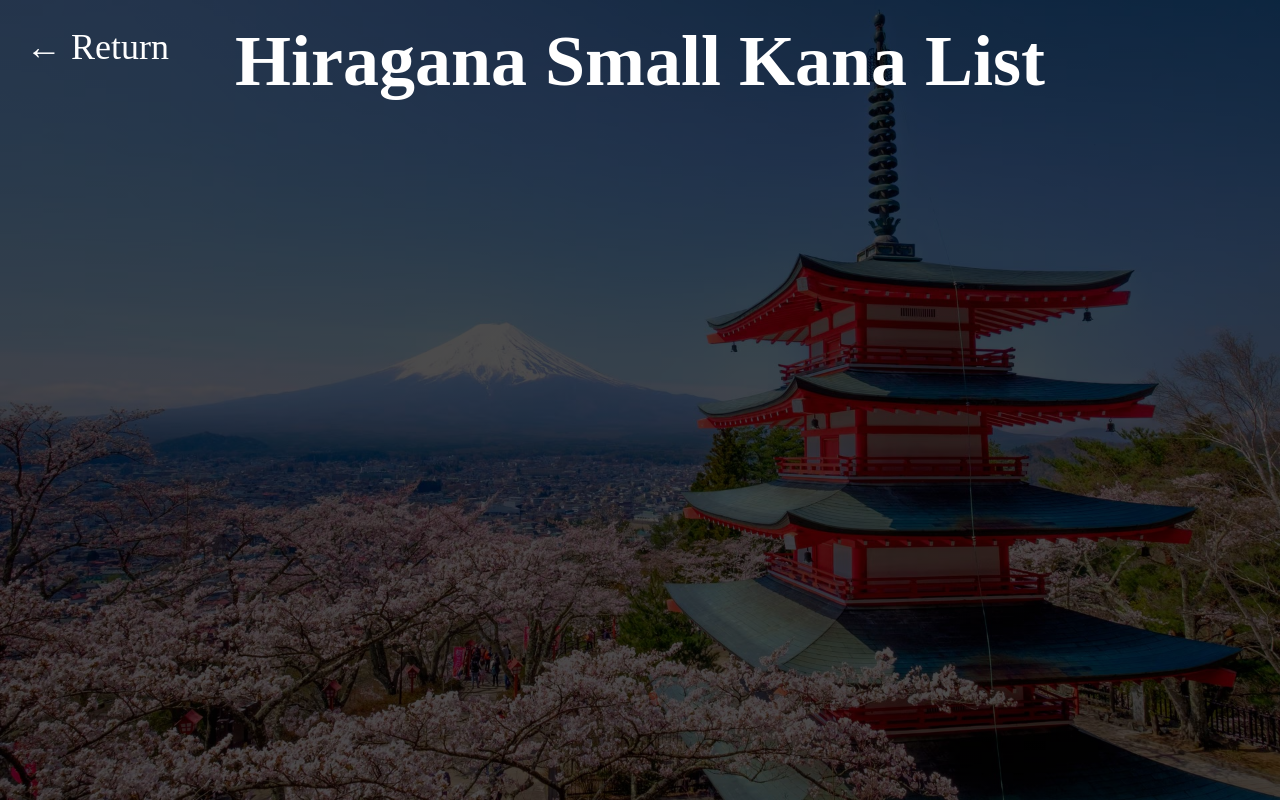
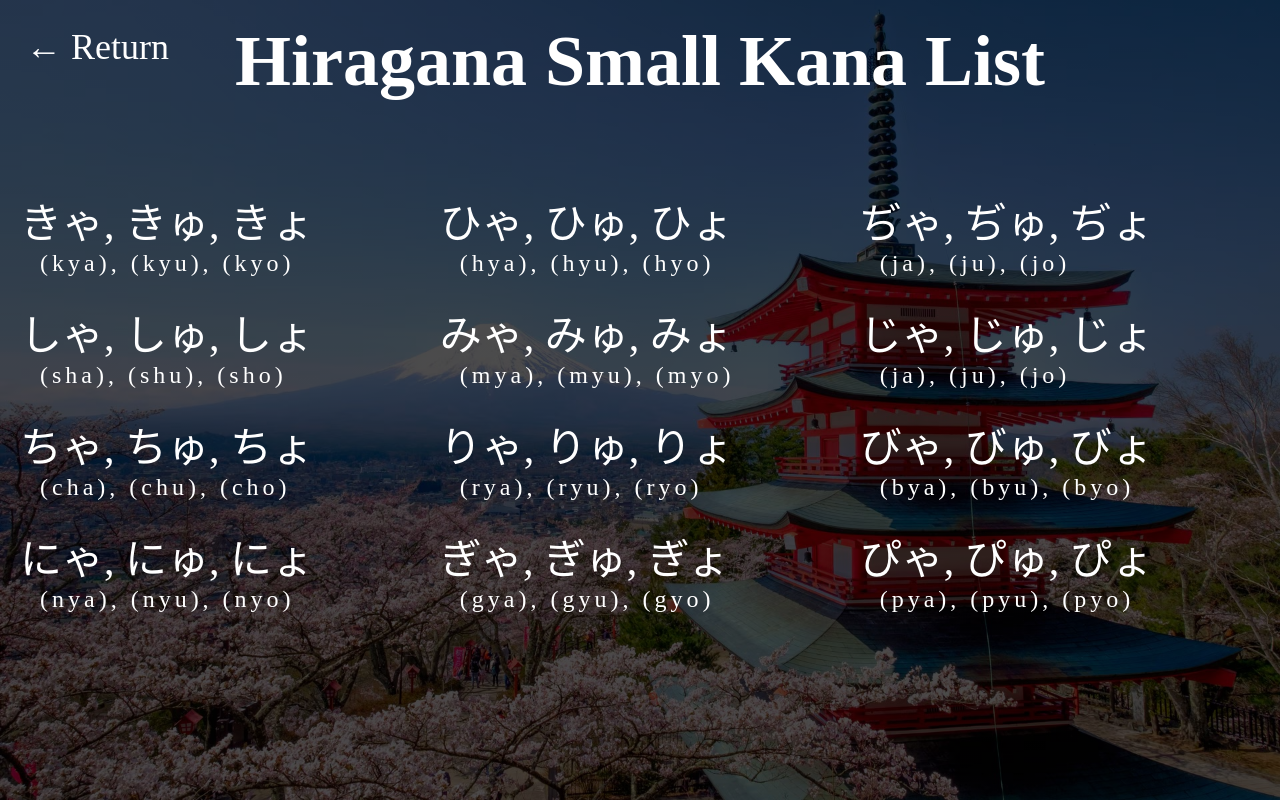
Before and after one commit to fetak-jap/MyTrainerForJap, a plain HTML site: page Hiragana/small_kana/small_kana.html in a window 1280 px wide. Drawn offline with Linux system fonts and the light colour scheme.

Commit message:
small kana list

```diff
--- a/Hiragana/small_kana/small_kana.html
+++ b/Hiragana/small_kana/small_kana.html
@@ -18,55 +18,49 @@
 
 
     <div class="kana-list">
-        <div class="col span-1-of-4">
+        <div class="col span-1-of-3">
 
-            <!-- <p class="kana">あ, い, う, え, お</p>
-            <p class="romaji-1letter">(a), (i), (u), (e), (o)</p>
-            <p class="kana">か, き, く, け, こ</p>
-            <p class="romaji">(ka), (ki), (ku), (ke), (ko)</p>
-            <p class="kana">さ, し, す, せ, そ</p>
-            <p class="romaji">(sa), (shi), (su), (se), (so)</p>
-            <p class="kana">た, ち, つ, て, と</p>
-            <p class="romaji">(ta), (chi), (tsu), (te), (to)</p>
-            <p class="kana">な, に, ぬ, ね, の</p>
-            <p class="romaji">(na), (ni), (nu), (ne), (no)</p> -->
+            <p class="kana">きゃ, きゅ, きょ</p>
+            <p class="romaji-1letter">(kya), (kyu), (kyo)</p>
+            <p class="kana">しゃ, しゅ, しょ</p>
+            <p class="romaji-1letter">(sha), (shu), (sho)</p>
+            <p class="kana">ちゃ, ちゅ, ちょ</p>
+            <p class="romaji-1letter">(cha), (chu), (cho)</p>
+            <p class="kana">にゃ, にゅ, にょ</p>
+            <p class="romaji-1letter">(nya), (nyu), (nyo)</p>
+
         </div>
 
 
 
-        <div class="col span-1-of-4">
+        <div class="col span-1-of-3">
+            <p class="kana">ひゃ, ひゅ, ひょ</p>
+            <p class="romaji-1letter">(hya), (hyu), (hyo)</p>
+            <p class="kana">みゃ, みゅ, みょ</p>
+            <p class="romaji-1letter">(mya), (myu), (myo)</p>
+            <p class="kana">りゃ, りゅ, りょ</p>
+            <p class="romaji-1letter">(rya), (ryu), (ryo)</p>
+            <p class="kana">ぎゃ, ぎゅ, ぎょ</p>
+            <p class="romaji-1letter">(gya), (gyu), (gyo)</p>
 
-            <!-- <p class="kana">は, ひ, ふ, へ, ほ</p>
-            <p class="romaji">(ha), (hi), (fu), (he), (ho)</p>
-            <p class="kana">ま, み, む, め, も</p>
-            <p class="romaji">(ma), (mi), (mu), (me), (mo)</p>
-            <p class="kana">や, ゆ, よ</p>
-            <p class="romaji-wANDy">(ya), (yu), (yo)</p>
-            <p class="kana">ら, り, る, れ, ろ</p>
-            <p class="romaji">(ra), (ri), (ru), (re), (ro)</p>
-            <p class="kana">わ, を, ん</p>
-            <p class="romaji-wANDy">(wa), (wo), (n)</p> -->
+
         </div>
 
-        <div class="col span-1-of-4">
+        <div class="col span-1-of-3">
+            <p class="kana">ぢゃ, ぢゅ, ぢょ</p>
+            <p class="romaji-1letter">(ja), (ju), (jo)</p>
+            <p class="kana">じゃ, じゅ, じょ</p>
+            <p class="romaji-1letter">(ja), (ju), (jo)</p>
+            <p class="kana">びゃ, びゅ, びょ</p>
+            <p class="romaji-1letter">(bya), (byu), (byo)</p>
+            <p class="kana">ぴゃ, ぴゅ, ぴょ</p>
+            <p class="romaji-1letter">(pya), (pyu), (pyo)</p>
 
-            <!-- <p class="kana">が, ぎ, ぐ, げ, ご</p>
-            <p class="romaji">(ga), (gi), (gu), (ge), (go)</p>
-            <p class="kana">ざ, じ, ず, ぜ, ぞ</p>
-            <p class="romaji">(za), (ji), (zu), (ze), (zo)</p>
-            <p class="kana">だ, ぢ, づ, で, ど</p>
-            <p class="romaji">(da), (ji), (zu), (de), (do)</p>
-            <p class="kana">ば, び, ぶ, べ, ぼ</p>
-            <p class="romaji">(ba), (bi), (bu), (be), (bo)</p>
-            <p class="kana">ぱ, ぴ, ぷ, ぺ, ぽ</p>
-            <p class="romaji">(pa), (pi), (pu), (pe), (po)</p> -->
+
+
         </div>
 
-        <div class="col span-1-of-4">
 
-            <!-- <p class="kana">ぱ, ぴ, ぷ, ぺ, ぽ</p>
-            <p class="romaji">(pa), (pi), (pu), (pe), (po)</p> -->
-        </div>
 
     </div>
 
--- a/Hiragana/small_kana/style.css
+++ b/Hiragana/small_kana/style.css
@@ -33,7 +33,7 @@ body{
 .kana-list{
 
     padding: 20px;
-
+    padding-top: 50px;
     max-width: 1450px;
     margin: 0 auto;
     color: white;
@@ -54,7 +54,8 @@ header {
 }
 .romaji-1letter{
     font-size: 24px;
-    letter-spacing: 5px;
+    letter-spacing: 4px;
+    margin-left: 20px;
 }
 .romaji-wANDy{
     font-size: 24px;
--- a/style.css
+++ b/style.css
@@ -159,7 +159,5 @@ nav ul li a:hover{
     }
     .edit{
         display: inline-block;
-
-
     }
 }
```
